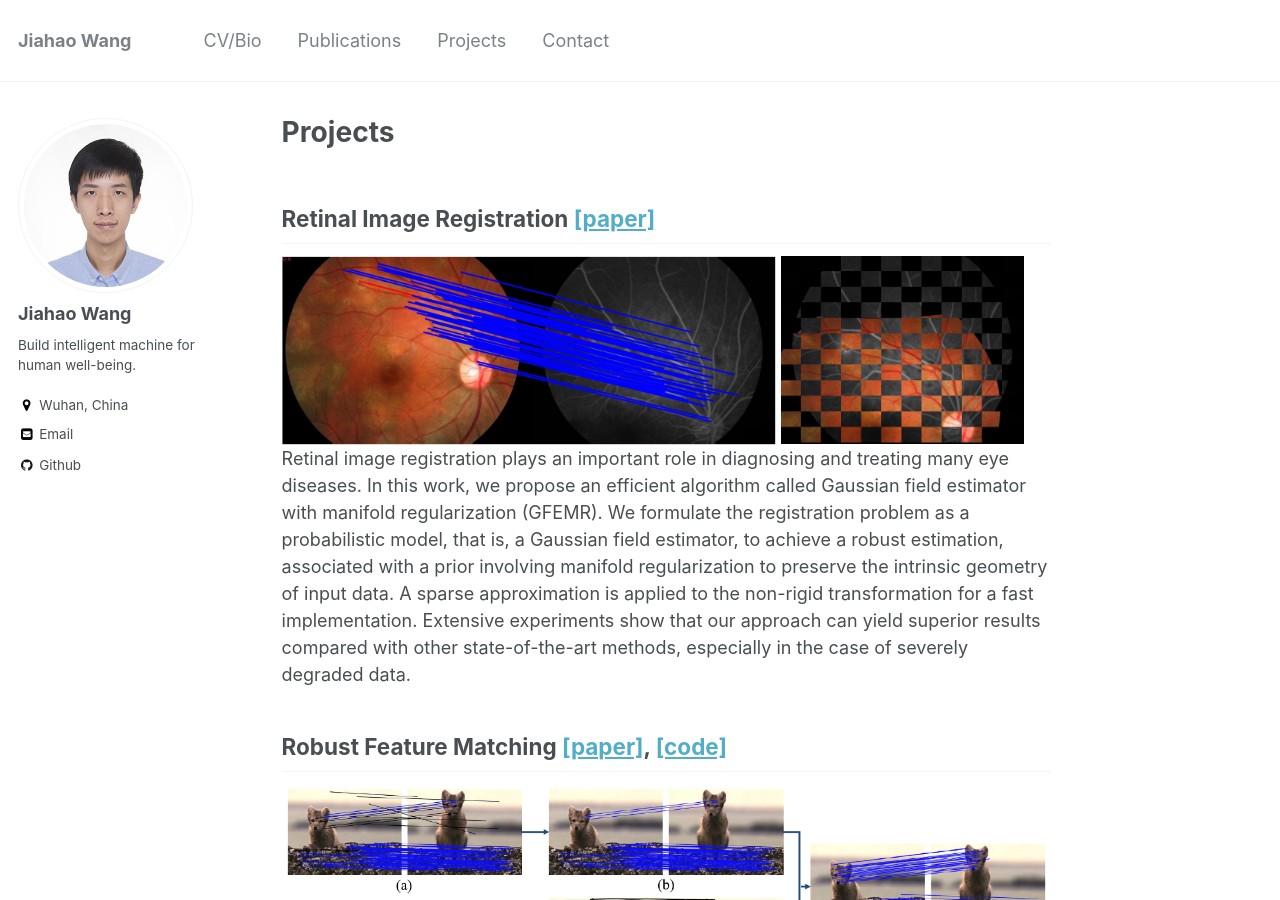
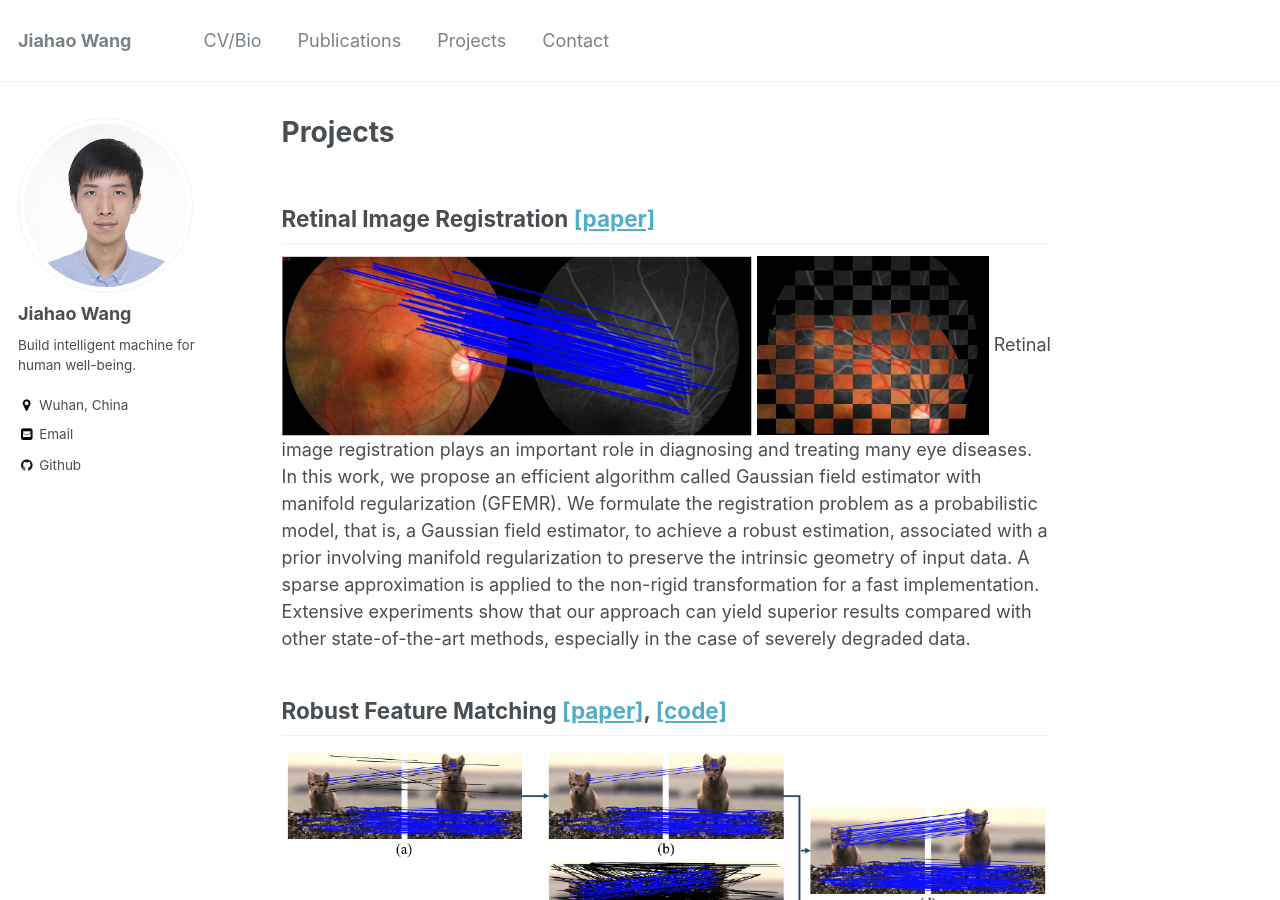
Before and after one commit to JiahaoPlus/JiahaoPlus.github.io, a Jekyll site: the page built from _pages/projects.md, in a window 1280 px wide and 900 px high. Built offline with Jekyll 4.4.1, drawn with Linux system fonts in a browser that asks for light colours.

Commit message:
update 'projects'

```diff
--- a/_pages/projects.md
+++ b/_pages/projects.md
@@ -5,7 +5,7 @@ permalink: /projects/
 author_profile: true
 ---
 ## Retinal Image Registration [[paper]](https://authors.elsevier.com/c/1YDGYbZX4vg-J)
-<img width="494" height="190" src="https://JiahaoPlus.github.io/images/gfemr_our_m.jpg"/>  <img width="243.2" height="190" src="https://JiahaoPlus.github.io/images/gfemr_our_r.jpg"/><br>
+<img width="470" height="180" src="https://JiahaoPlus.github.io/images/gfemr_our_m.jpg"/>  <img width="232" height="180" src="https://JiahaoPlus.github.io/images/gfemr_our_r.jpg"/>
 Retinal image registration plays an important role in diagnosing and treating many eye diseases. In this work, we propose an efficient algorithm called Gaussian field estimator with manifold regularization (GFEMR). We formulate the registration problem as a probabilistic model, that is, a Gaussian field estimator, to achieve a robust estimation, associated with a prior involving manifold regularization to preserve the intrinsic geometry of input data. A sparse approximation is applied to the non-rigid transformation for a fast implementation. Extensive experiments show that our approach can yield superior results compared with other state-of-the-art methods, especially in the case of severely degraded data.
 
 
```
